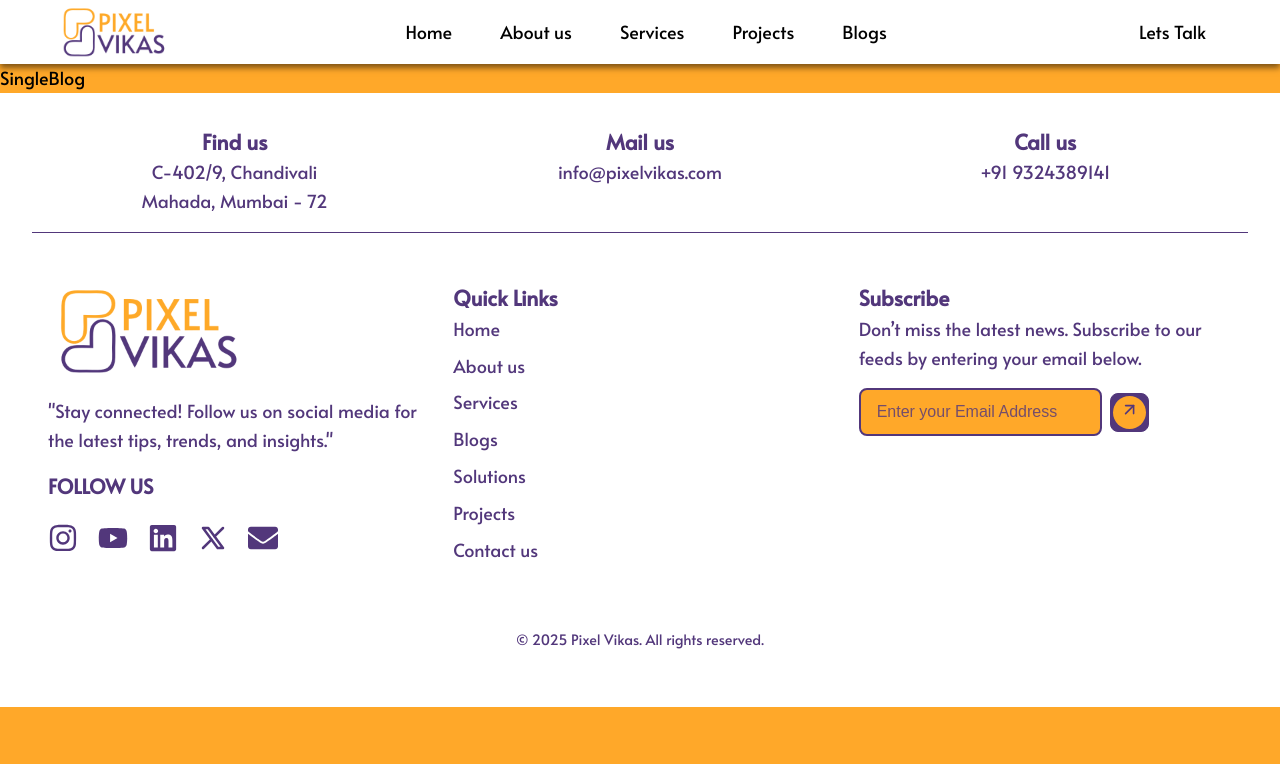
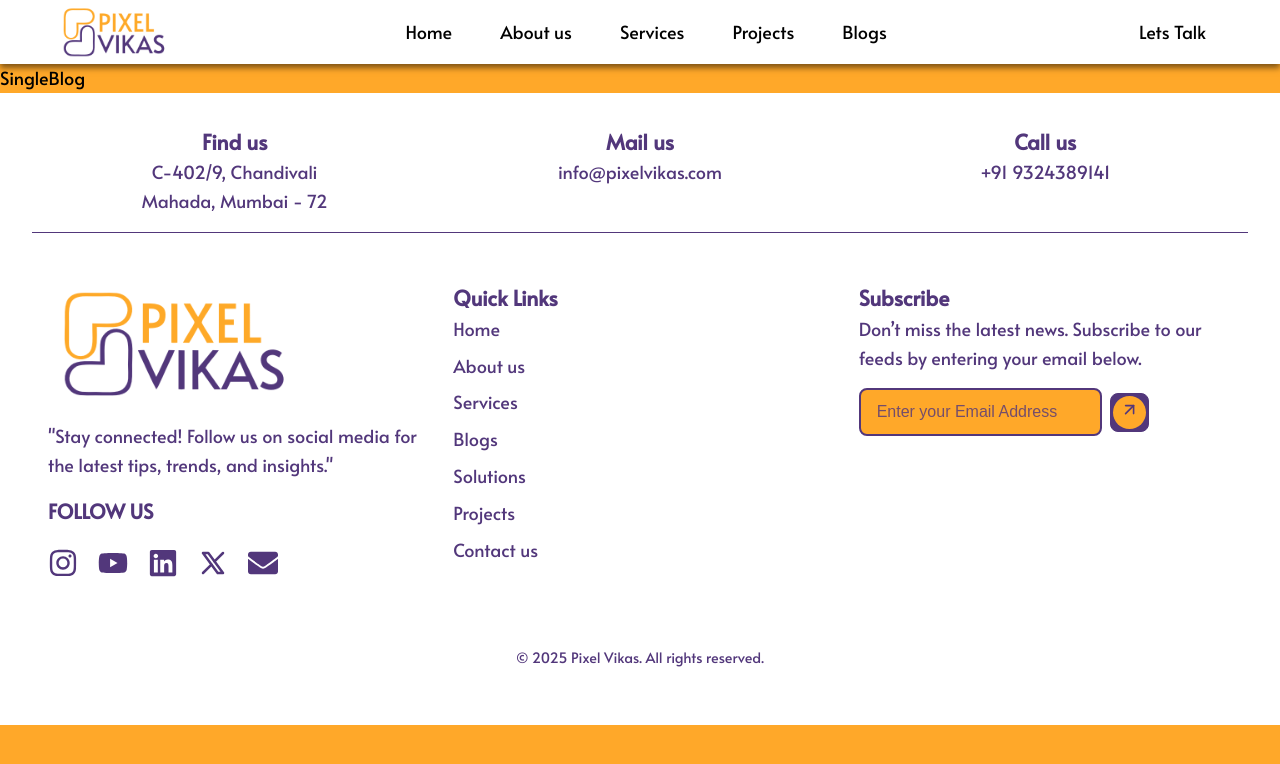
Before and after one commit to pixelvikas/Pixel-Vikas, a React (Vite) app: page /blogs/1 in a window 1280 px wide. Shown: the top 764 px of the page. Built offline with nearby package versions, Linux system fonts and the light colour scheme; a web font is replaced by a local one.

Commit message:
footer logo increase

```diff
--- a/src/components/Footer.css
+++ b/src/components/Footer.css
@@ -42,7 +42,7 @@
 }
 
 .footer__logo {
-  max-width: 200px;
+  max-width: 250px;
   margin-bottom: 1rem;
 }
 
```
